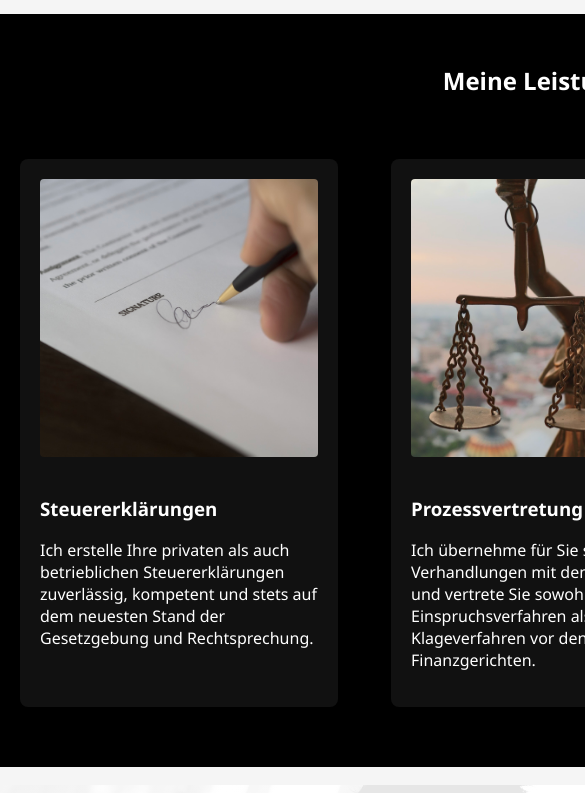
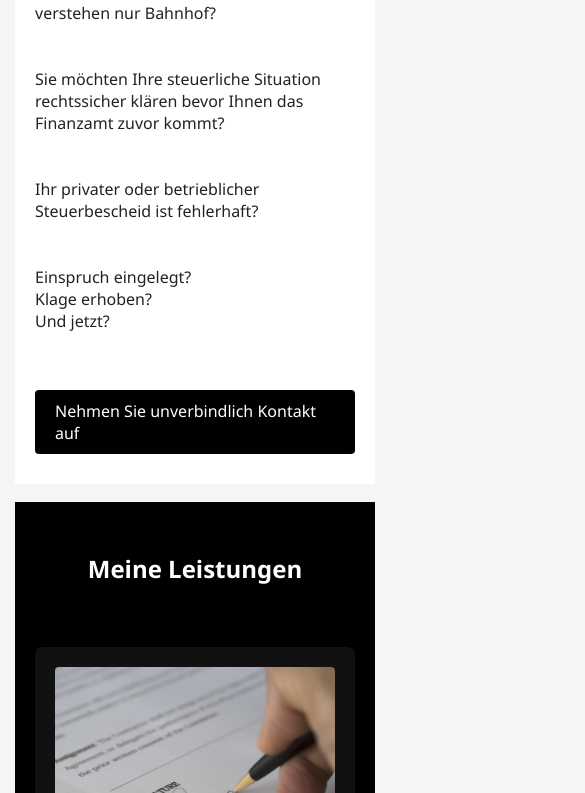
Before and after one commit to StB-Schreiner/Steuerberater-Christian-Schreiner, a plain HTML site: page index.html in a window 390 px wide. Shown: the part 847-1640 px from the top of the page, 585 px wide, since content can reach past the window. Drawn offline with Linux system fonts and the light colour scheme.

Commit message:
Add files via upload

```diff
--- a/index.html
+++ b/index.html
@@ -3,53 +3,60 @@
 <head>
   <meta charset="UTF-8" />
   <meta name="format-detection" content="telephone=no">
- <meta name="viewport" content="width=1100, user-scalable=yes" />
+  <meta name="viewport" content="width=device-width, initial-scale=1.0" />
   <title>Steuerberater Christian Schreiner</title>
   <style>
     html {
       scroll-behavior: smooth;
-      overflow-x: auto;
     }
+
     * {
       box-sizing: border-box;
     }
+
     body {
       color: #222;
       margin: 0;
       font-family: 'Segoe UI', sans-serif;
       background-color: #f5f5f5;
-      min-width: 1100px;
-      overflow-x: auto;
     }
+
     .wrapper {
-      width: 1100px;
+      max-width: 1100px;
       margin: 0 auto;
-      min-width: 1100px;
+      padding: 0 15px;
     }
+
     header {
       display: flex;
       flex-wrap: nowrap;
       background: #fff;
     }
+
     header .portrait {
       flex: 0 0 50%;
     }
+
     header .portrait img {
       display: block;
       width: 100%;
       height: auto;
     }
+
    header .text {
   flex: 0 0 50%;
   padding: 60px 80px;
   display: flex;
   flex-direction: column;
   justify-content: center;
+  max-width: 480px;
 }
+
     header h1 {
-      font-size: 38px;
+      font-size: 42px;
       margin-bottom: 10px;
     }
+
     .button {
       display: inline-block;
       margin-top: 20px;
@@ -59,42 +66,51 @@
       text-decoration: none;
       border-radius: 4px;
     }
+
     section, footer {
       padding: 40px 20px;
     }
+
     .leistungen {
       background: #000;
       color: #fff;
       padding: 30px 20px 60px 20px;
     }
+
     .leistungen h2 {
       text-align: center;
       margin-bottom: 40px;
     }
+
     .cards {
       display: flex;
       flex-wrap: nowrap;
       gap: 20px;
       justify-content: space-between;
     }
+
     .card {
       flex: 0 0 30%;
       background: #111;
       border-radius: 8px;
       padding: 20px;
     }
+
     .card img {
       width: 100%;
       border-radius: 4px;
       margin-bottom: 15px;
     }
+
     .card h3 {
       color: #fff;
     }
+
     footer {
       background: #fff;
       text-align: center;
     }
+
     .kontakt a {
       display: inline-block;
       margin: 10px;
@@ -104,6 +120,7 @@
       text-decoration: none;
       border-radius: 4px;
     }
+
     #datenschutzerklaerung {
       display: none;
       padding: 20px;
@@ -115,12 +132,39 @@
       text-align: left;
     }
 
-    @media (max-width: 1099px) {
-      html {
-        transform: scale(calc(100vw / 1100));
-        transform-origin: top left;
-        width: 1100px;
-        overflow-x: hidden;
+    section.block {
+      background-size: cover;
+      background-position: center;
+    }
+
+    @media (max-width: 768px) {
+      header {
+        flex-direction: column;
+      }
+
+      header .text {
+        padding: 30px 20px;
+      }
+
+      .cards {
+        flex-direction: column;
+      }
+
+      .card {
+        flex: 1 1 100%;
+      }
+
+      section[style*="display: flex"] {
+        flex-direction: column !important;
+      }
+
+      section[style*="display: flex"] > div {
+        flex: 1 1 100% !important;
+        padding: 20px !important;
+      }
+
+      section[style*="display: flex"] img {
+        height: auto !important;
       }
     }
   </style>
@@ -135,9 +179,9 @@
       </div>
       <div class="text">
         <h1>Ihr Steuer-<br>berater für<br>Ihren Erfolg</h1>
-        <p style="margin-top: 30px;">Sie haben Post vom Finanzamt und verstehen<br> nur Bahnhof?<br><br><br>
-          Sie möchten Ihre steuerliche Situation rechtssicher klären bevor es das Finanzamt tut?<br><br><br>
-          Ihr privater oder betrieblicher Steuerbescheid<br> ist fehlerhaft?<br><br><br>
+        <p style="margin-top: 30px;">Sie haben Post vom Finanzamt und verstehen nur Bahnhof?<br><br><br>
+          Sie möchten Ihre steuerliche Situation rechtssicher klären bevor Ihnen das Finanzamt zuvor kommt?<br><br><br>
+          Ihr privater oder betrieblicher Steuerbescheid ist fehlerhaft?<br><br><br>
           Einspruch eingelegt?<br>Klage erhoben?<br>Und jetzt?<br><br></p>
         <a href="#kontaktbereich" class="button">Nehmen Sie unverbindlich Kontakt auf</a>
       </div>
```
Lines whose indentation alone changed are shown as unchanged.
